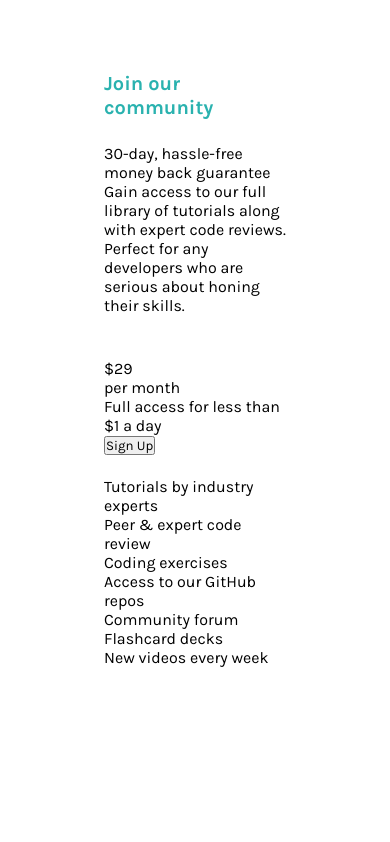
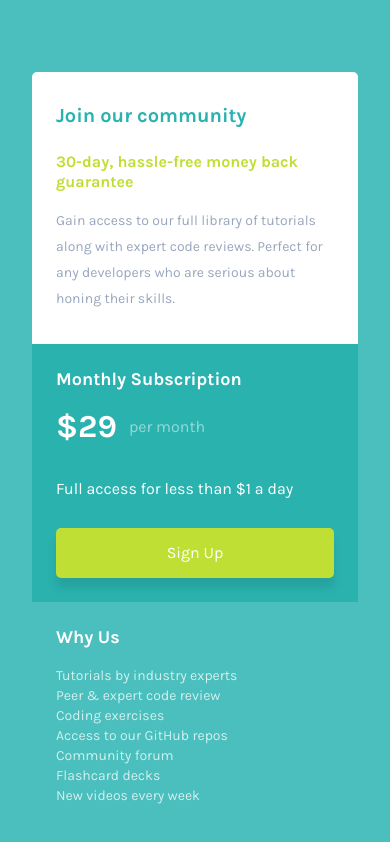
Before and after one commit to marceloalexandree/price, a plain HTML site: page index.html in a window 390 px wide. Drawn offline with Linux system fonts and the light colour scheme; files whose address does not match are found by name.

Commit message:
terminei a parte mobile potato

```diff
--- a/css/colors.css
+++ b/css/colors.css
@@ -1,8 +1,7 @@
 :root {
-
     --cyan: #2ab2af;
     --bright-yellow: #c0df34;
-
+    --light-cyan: #4abfbd;
     --light-gray: #e5eff5;
     --grayish-blue: #98a6bd;
 }
--- a/css/global.css
+++ b/css/global.css
@@ -4,10 +4,13 @@
     box-sizing: border-box;
     font-family: 'Karla';
 }
+main {
+    padding-block: 4.5rem;
+    margin-inline: 2rem;
+}
 
-main {
-    padding: 4.5rem;
-    margin-inline: 2rem;
+body {
+    background: var(--light-cyan);
 }
 
 h1 {
@@ -21,4 +24,5 @@ h2 {
     font-size: 1.125rem;
     line-height: 1.375rem;
     color: #ffffff;
+    margin-bottom: 1.125rem;
 }
--- a/css/main.css
+++ b/css/main.css
@@ -0,0 +1,76 @@
+.superior {
+    padding-inline: 1.5rem;
+    padding-block: 2rem;
+    border-top-left-radius: 5px;
+    border-top-right-radius: 5px;
+    background: #ffffff;
+}
+
+.superior p:nth-of-type(1){
+    font-weight: 700;
+    line-height: 1.25rem;
+    color: var(--bright-yellow);
+    margin-bottom: 1rem;
+}
+
+.superior p:nth-of-type(2){
+    line-height: 1.625rem;
+    font-size: 0.875rem;
+    color: var(--grayish-blue);
+}
+
+.esquerda {
+    background: var(--cyan);
+    padding: 1.5rem;
+}
+
+.esquerda div p:nth-of-type(1){
+    color: #ffffff;
+    font-size: 2rem;
+    font-weight: 700;
+    line-height: 2.375rem;
+}
+
+.esquerda div p:nth-of-type(2){
+    color: #ffffff;
+    opacity: 0.5;
+}
+
+.esquerda div {
+    display: flex;
+    gap: 0.75rem;
+    align-items: center;
+    margin-bottom: 0.25rem;
+}
+
+.esquerda p {
+    color: #ffffff;
+    line-height: 1.625rem;
+    margin-bottom: 1.625rem;
+}
+
+.esquerda button {
+    padding-block: 1rem;
+    width: 100%;
+    color: #ffffff;
+    font-size: 1rem;
+    line-height: 1.125rem;
+    border: none;
+    background: var(--bright-yellow);
+    border-radius: 5px;
+    box-shadow: 0px 10px 10px rgba(0, 0, 0, 0.0973011)
+}
+
+.direita {
+    background: var(--light-cyan);
+    padding: 1.5rem;
+    border-bottom-left-radius: 5px;
+    border-bottom-right-radius: 5px;
+}
+
+.direita p {
+    line-height: 1.25rem;
+    font-size: 0.875rem;
+    color: #ffffff;
+    opacity: 0.75;
+}
```
